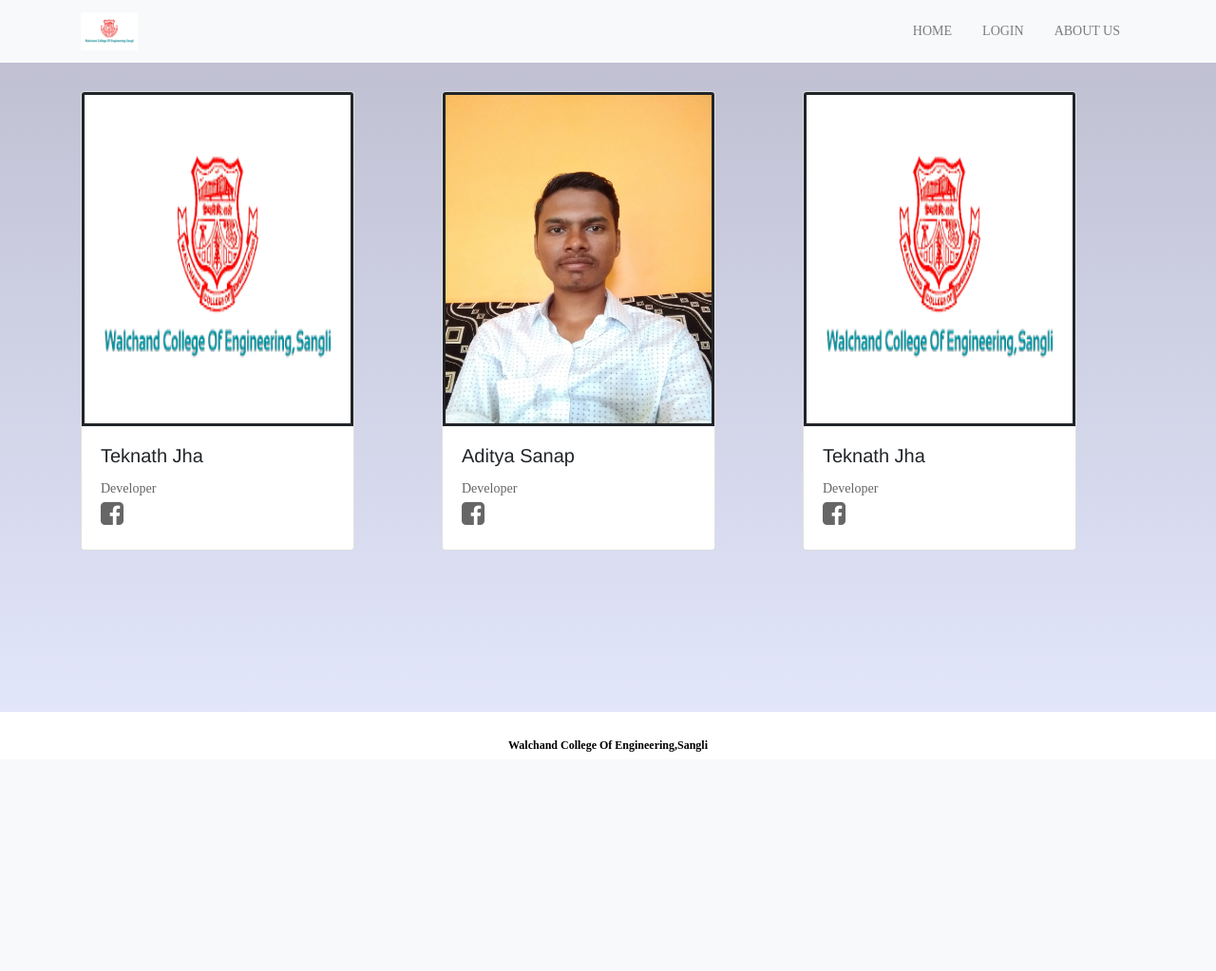
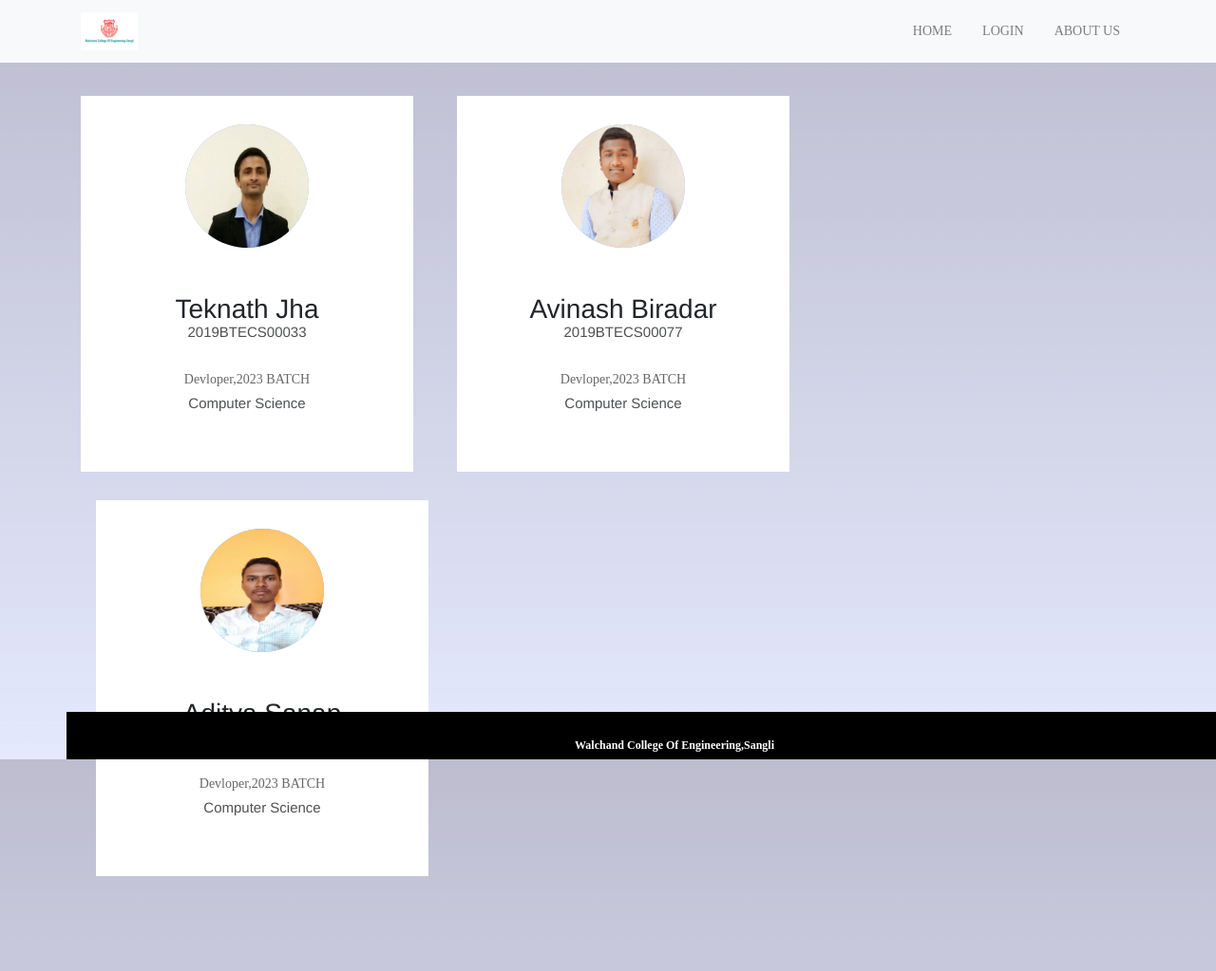
Before and after one commit to Teknath-jha/Doc-Tracker, a Django app: page /about/ in a window 1280 px wide. Shown: the whole page at 95% size. Before the commit the page ends 792 px from the top, so only its background shows below. Run offline with Django 3.2, Linux system fonts and the light colour scheme; some libraries are stand-ins or nearby versions; some web fonts are replaced.

Commit message:
update about

```diff
--- a/DocTracker/DocTracker/templates/about.html
+++ b/DocTracker/DocTracker/templates/about.html
@@ -5,7 +5,93 @@
 
 <link href="{%static 'landing_static/css/style.css' %}" rel="stylesheet">
 <link href="{%static 'landing_static/css/style.css' %}" rel="stylesheet">
-<div class="container-sm">
+
+
+<!-- -------------------@ Avinash style-------------------------- -->
+<div class="container">
+    <br><br><br><br>
+    <div class="row">
+    <div class='col-12 col-sm-12 col-md-4 col-lg-4 g-4 border-secondary '>
+    <div class='our-team'>
+        <div class='picture'><img class='img-fluid' style='max-width: 130px; height:130px ;' src="{% static 'images/teknath_jha.png' %}">
+        </div>
+        <div class='team-content'><h3 class='name'>Teknath Jha</h3><h4 class='title' style = 'margin-bottom:30px;'>2019BTECS00033</h4><p class='fw-light' style=>Devloper,2023 BATCH</p><h4 class='title' style='line-height:25px ;margin-bottom:20px'>Computer Science</h4>
+
+
+
+        </div>
+        <ul class='social'><li><a href=mailto:@teknath.jha@walchandsangli.ac.in' target='blank' onclick='location.replace('mailto:amaan.shaikh@walchandsangli.ac.in')  class='fas fa-envelope'
+                    aria-hidden='true'></a>
+            </li><li><a href='' class='fab fa-linkedin'
+                    aria-hidden='true'></a>
+            </li><li><a href='' class='fab fa-facebook-square'
+                    aria-hidden='true'></a>
+            </li>
+        </ul>
+    </div>
+    </div>
+    <div class='col-12 col-sm-6 col-md-4 col-lg-4 g-4 border-secondary ml-3'>
+    <div class='our-team'>
+       <div class='picture'><img class='img-fluid' style='max-width: 130px; height:130px ;' src="{% static 'images/avinash_biradar.png' %}">
+        </div>
+        <div class='team-content'><h3 class='name'>Avinash Biradar</h3><h4 class='title' style = 'margin-bottom:30px;'>2019BTECS00077</h4><p class='fw-light' style=>Devloper,2023 BATCH</p><h4 class='title' style='line-height:25px ;margin-bottom:20px'>Computer Science</h4>
+
+
+        </div>
+        <ul class='social'><li><a href=mailto:@avinash.biradar@walchandsangli.ac.in' target='blank' onclick='location.replace('mailto:amaan.shaikh@walchandsangli.ac.in')  class='fas fa-envelope'
+                    aria-hidden='true'></a>
+            </li><li><a href='' class='fab fa-linkedin'
+                    aria-hidden='true'></a>
+            </li><li><a href='' class='fab fa-facebook-square'
+                    aria-hidden='true'></a>
+            </li>
+        </ul>
+    </div>
+</div>
+<div class='col-12 col-sm-6 col-md-4 col-lg-4 g-4 border-secondary ml-3'>
+    <div class='our-team'>
+        <div class='picture'><img class='img-fluid' style='max-width: 130px; height:130px ;' src="{% static 'images/aditya_sanap.png' %}">
+        </div>
+        <div class='team-content'><h3 class='name'>Aditya Sanap</h3><h4 class='title' style = 'margin-bottom:30px;'>2019BTECS00111</h4><p class='fw-light' style=>Devloper,2023 BATCH</p><h4 class='title' style='line-height:25px ;margin-bottom:20px'>Computer Science</h4>
+
+
+        </div>
+        <ul class='social'><li><a href=mailto:@aditya.sanap@walchandsangli.ac.in' target='blank' onclick='location.replace('mailto:amaan.shaikh@walchandsangli.ac.in')  class='fas fa-envelope'
+                    aria-hidden='true'></a>
+            </li><li><a href='' class='fab fa-linkedin'
+                    aria-hidden='true'></a>
+            </li><li><a href='' class='fab fa-facebook-square'
+                    aria-hidden='true'></a>
+            </li>
+        </ul>
+    </div>
+    </div>
+
+
+
+
+
+
+
+
+
+
+
+
+
+
+
+
+
+
+
+
+
+
+
+
+
+<!-- <div class="container-sm">
     <br>
     <br>
     <div class="row">
@@ -44,7 +130,7 @@
         </div>
 
     </div>
-</div>
+</div> -->
 
 
 {%endblock%}
--- a/DocTracker/DocTracker/templates/base.html
+++ b/DocTracker/DocTracker/templates/base.html
@@ -111,7 +111,7 @@
 
   <!-- Template Main JS File -->
   <script src="{% static 'landing_static/js/main.js' %}"></script>
-  <div class="footer navbar-fixed-bottom">
+  <div class="footer">
       <p>Walchand College Of Engineering,Sangli</p>
   </div>
     <script src="https://cdn.jsdelivr.net/npm/bootstrap@5.1.1/dist/js/bootstrap.bundle.min.js" integrity="sha384-/bQdsTh/da6pkI1MST/rWKFNjaCP5gBSY4sEBT38Q/9RBh9AH40zEOg7Hlq2THRZ" crossorigin="anonymous"></script>
--- a/DocTracker/DocTracker/templates/landingPage.html
+++ b/DocTracker/DocTracker/templates/landingPage.html
@@ -12,7 +12,7 @@
         <div class="input-group mb-3">
 
             <div class="wrap-input100 validate-input m-b-16" data-validate="Valid email is required: ex@abc.xyz">
-                <input class="input100" type="text" name="username" placeholder="Token No. eg B23092021">
+                <input class="input100" type="text" name="username" placeholder="Token No e.g B21..">
                 <span class="focus-input100"></span>
                 <!-- <span class="symbol-input100">
                     <i class="fa fa-user" aria-hidden="false"></i>
--- a/DocTracker/DocTracker/templates/login.html
+++ b/DocTracker/DocTracker/templates/login.html
@@ -9,6 +9,7 @@
 <link href="{%static 'landing_static/css/style.css' %}/css/style.css' %}" rel="stylesheet">
 
 <div class="limiter">
+   <br><br><br>
     <div class="container-login100">
         <div class="wrap-login100 p-l-50 p-r-50 p-t-77 p-b-30">
             <form class="login100-form validate-form" action="" method="post" enctype="multipart/form-data">
--- a/DocTracker/static/landing_static/css/style.css
+++ b/DocTracker/static/landing_static/css/style.css
@@ -32,13 +32,13 @@ body {
    width: 100%;
    height:50px;
    font-weight: 600;
-   background-color:white;
+   background-color:black;
 }
 
 .footer p {
 	margin-top: 25px;
 	font-size: 12px;
-  color: black;
+  color: white;
 }
 
 .pageform{
@@ -110,11 +110,117 @@ body {
     display: none
 }
 
+
+/* ---------------new---------- */
+
+ .our-team {
+    padding: 30px 0 40px;
+    margin-bottom: 30px;
+    background-color: #fff;
+    text-align: center;
+    overflow: hidden;
+    position: relative;
+}
+
+.our-team .picture {
+    display: inline-block;
+    height: 130px;
+    width: 130px;
+    margin-bottom: 50px;
+    z-index: 1;
+    position: relative;
+}
+
+.our-team .picture::before {
+    content: "";
+    width: 100%;
+    height: 0;
+    border-radius: 50%;
+    background-color: #6fa6e6d8;
+    position: absolute;
+    bottom: 135%;
+    right: 0;
+    left: 0;
+    opacity: 0.9;
+    transform: scale(3);
+    transition: all 0.3s linear 0s;
+}
+
+.our-team:hover .picture::before {
+    height: 100%;
+}
+
+.our-team .picture::after {
+    content: "";
+    width: 100%;
+    height: 100%;
+    border-radius: 50%;
+    background-color: #6fa6e6d8;
+    position: absolute;
+    top: 0;
+    left: 0;
+    z-index: -1;
+}
+
+.our-team .picture img {
+    width: 100%;
+    height: auto;
+    border-radius: 50%;
+    transform: scale(1);
+    transition: all 0.9s ease 0s;
+}
+
+.our-team:hover .picture img {
+    box-shadow: 0 0 0 14px #f7f5ec;
+    transform: scale(0.7);
+}
+
+.our-team .title {
+    display: block;
+    font-size: 15px;
+    color: #4e5052;
+    text-transform: capitalize;
+}
+
+.our-team .social {
+    width: 100%;
+    padding: 0;
+    margin: 0;
+    background-color: #448bdd;
+    position: absolute;
+    bottom: -100px;
+    left: 0;
+    transition: all 0.5s ease 0s;
+}
+
+.our-team:hover .social {
+    bottom: 0;
+}
+
+.our-team .social li {
+    display: inline-block;
+}
+
+.our-team .social li a {
+    display: block;
+    padding: 10px;
+    font-size: 17px;
+    color: white;
+    transition: all 0.3s ease 0s;
+    text-decoration: none;
+}
+
+.our-team .social li a:hover {
+    color: #1369ce;
+    background-color: #f7f5ec;
+}
+
+
 @media(min-width:800px)
 {
     .input-group{
-    width: 100%;
-    margin-left:180px;
+    width: 90%;
+    margin:0px 15%;
 }
 }
 
```
Also changed, not shown: DocTracker/DocTracker/templates/signup.html (+3 -5 lines), DocTracker/static/images/Teknath_Jha.png (added), DocTracker/static/images/aditya_sanap.png (renamed from DocTracker/static/images/IMG_20200514_135813.png), DocTracker/static/images/avinash_biradar.png (added), DocTracker/static/images/facebook_logo.png (added), DocTracker/static/images/gmail_logo.png (added), DocTracker/static/images/img-01.png (deleted), DocTracker/static/images/linkedin_logo.png (added), DocTracker/static/images/wce_logo (2).png (deleted), DocTracker/static/images/wce_logo.png (deleted).
